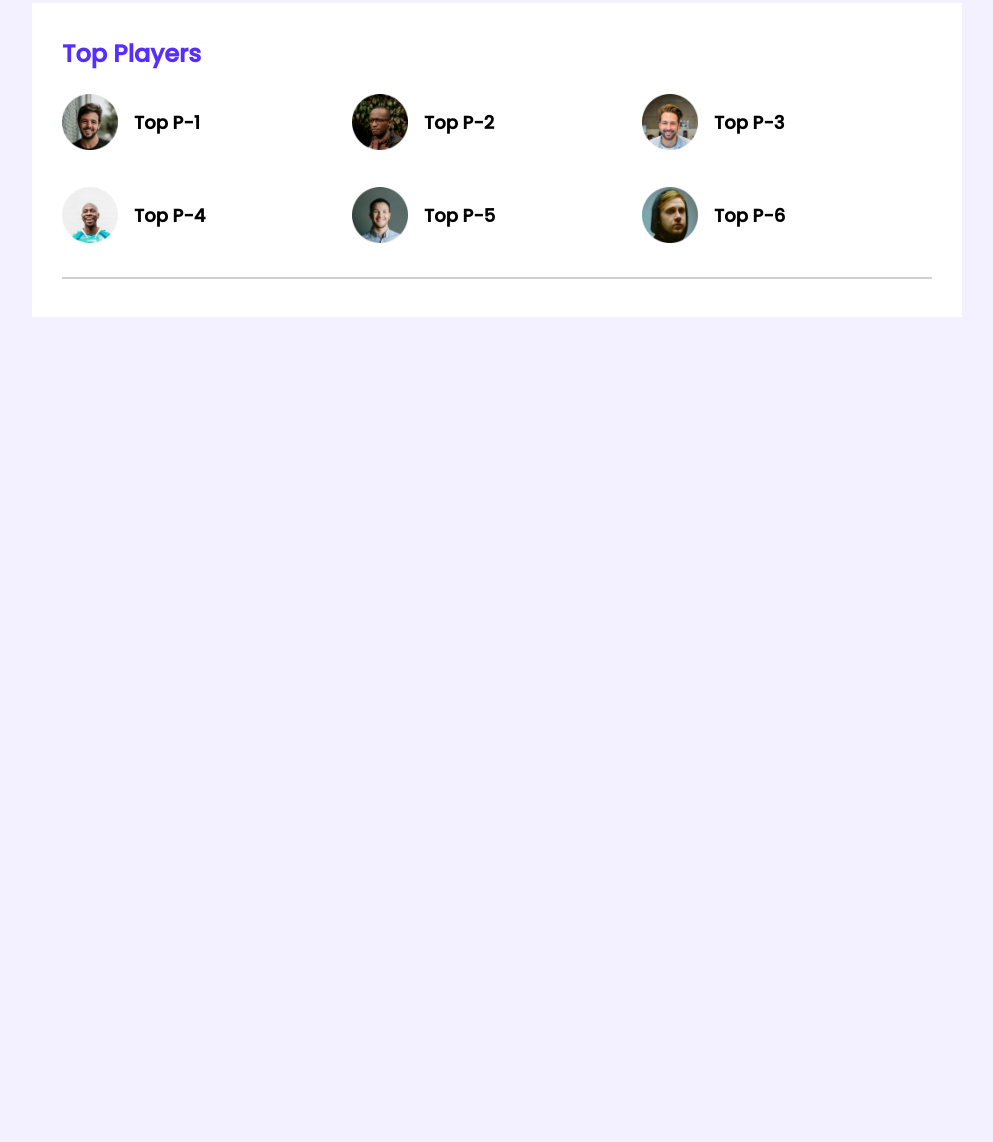
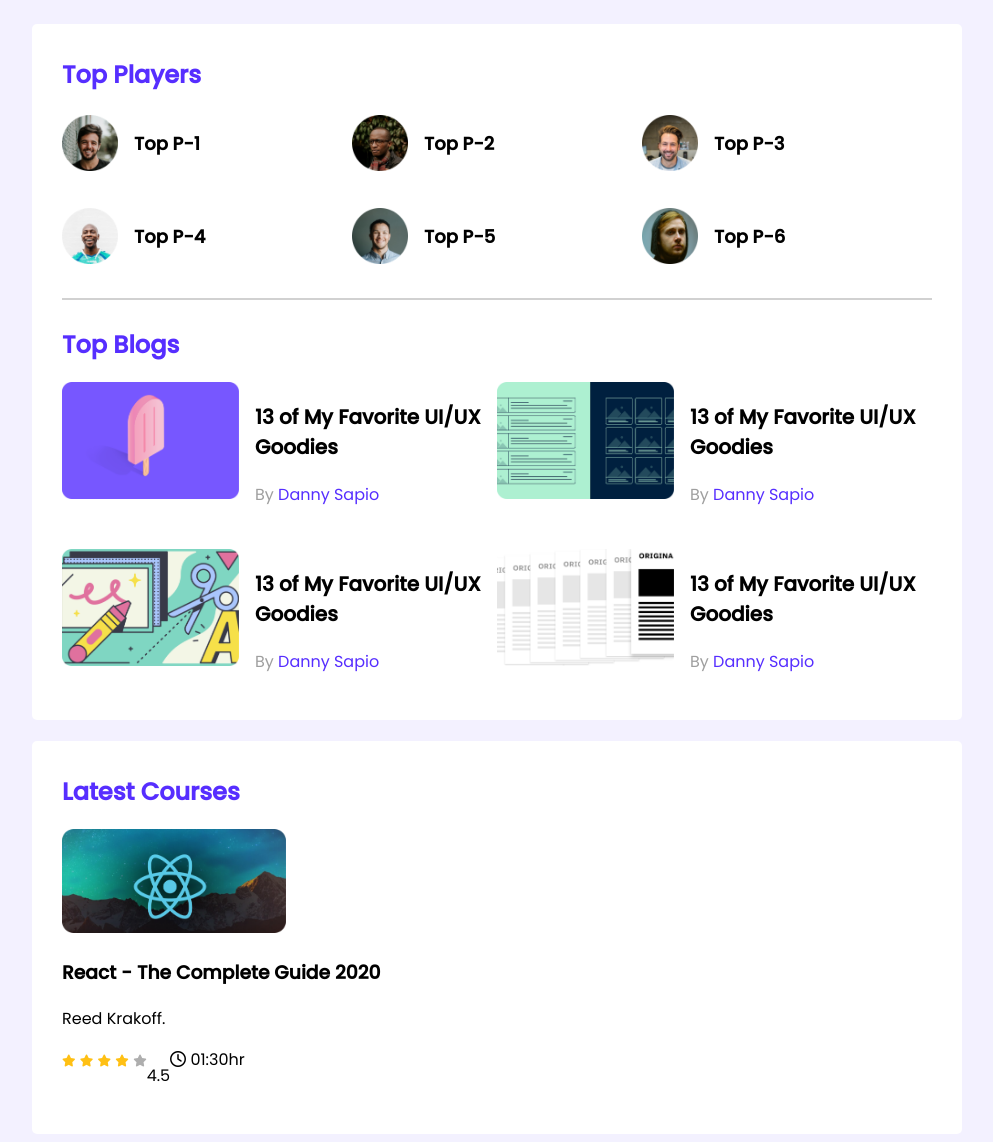
Before and after one commit to shourovr82/leader-board, a plain HTML site: page index.html in a window 1280 px wide. Shown: the part 5-1147 px from the top of the page, without its empty margins (143-1136 px from the left). Before the commit the page ends 800 px from the top, so only its background shows below. Drawn offline with Linux system fonts and the light colour scheme.

Commit message:
second commit

```diff
--- a/index.html
+++ b/index.html
@@ -6,6 +6,8 @@
     <meta http-equiv="X-UA-Compatible" content="IE=edge">
     <meta name="viewport" content="width=device-width, initial-scale=1.0">
     <title>Leader Board</title>
+    <!-- font awesome -->
+    <script src="https://kit.fontawesome.com/8877dd8455.js" crossorigin="anonymous"></script>
     <!-- stylesheet -->
     <link rel="stylesheet" href="styles/style.css">
 </head>
@@ -53,8 +55,96 @@
                 </div>
             </div>
             <hr>
+            <div class="top-blogs">
+                <h2 class="section-title">Top Blogs</h2>
+                <div class="blogs">
+                    <article class="blog">
+                        <div class="thumbnail">
+                            <img src="images/blogs/blog-1.png" alt="">
+                        </div>
+                        <div class="blog-info">
+                            <h3 class="blog-title">
+                                13 of My Favorite
+                                UI/UX Goodies
+                            </h3>
+                            <p class="blog-author">By <a href="">Danny Sapio</a></p>
+                        </div>
+                    </article>
+                    <article class="blog">
+                        <div class="thumbnail">
+                            <img src="images/blogs/blog-2.png" alt="">
+                        </div>
+                        <div class="blog-info">
+                            <h3 class="blog-title">
+                                13 of My Favorite
+                                UI/UX Goodies
+                            </h3>
+                            <p class="blog-author">By <a href="">Danny Sapio</a></p>
+                        </div>
+                    </article>
+                    <article class="blog">
+                        <div class="thumbnail">
+                            <img src="images/blogs/blog-3.png" alt="">
+                        </div>
+                        <div class="blog-info">
+                            <h3 class="blog-title">
+                                13 of My Favorite
+                                UI/UX Goodies
+                            </h3>
+                            <p class="blog-author">By <a href="">Danny Sapio</a></p>
+                        </div>
+                    </article>
+                    <article class="blog">
+                        <div class="thumbnail">
+                            <img src="images/blogs/blog-4.png" alt="">
+                        </div>
+                        <div class="blog-info">
+                            <h3 class="blog-title">
+                                13 of My Favorite
+                                UI/UX Goodies
+                            </h3>
+                            <p class="blog-author">By <a href="">Danny Sapio</a></p>
+                        </div>
+                    </article>
+                </div>
+            </div>
         </section>
         <!-- Top players and top blogs ends -->
+        <!-- latest Courses start -->
+        <section class="container">
+            <h2 class="section-title">
+                Latest Courses
+            </h2>
+            <div class="courses">
+                <div class="course">
+                    <div class="course-banner">
+                        <img src="images/courses/course-1.png" alt="">
+                    </div>
+                    <div class="course-detail">
+                        <h3 class="course-title">
+                            React - The Complete Guide 2020
+                        </h3>
+                        <p class="course-author">Reed Krakoff.</p>
+                        <div class="course-info">
+                            <div class="ratings">
+                                <i class="fa-solid fa-star filled"></i>
+                                <i class="fa-solid fa-star filled"></i>
+                                <i class="fa-solid fa-star filled"></i>
+                                <i class="fa-solid fa-star filled"></i>
+                                <i class="fa-solid fa-star empty"></i>
+                            </div>
+                            <p>4.5</p>
+                            <div class="course-duration">
+                                <i class="fa-regular fa-clock"></i>
+                                01:30hr
+                            </div>
+                        </div>
+                    </div>
+
+                </div>
+            </div>
+        </section>
+        <!-- latest Courses end -->
     </main>
     <!-- main section end -->
 </body>
--- a/styles/style.css
+++ b/styles/style.css
@@ -12,16 +12,21 @@ body {
     background-color: #FFFFFF;
     width: 870px;
     padding: 30px;
-
+    margin-top: 21px;
+    border-radius: 5px;
 }
 
 hr {
     border: 1px solid #D1D1D1;
+    margin-bottom: 27px;
 }
 
 main {
     display: flex;
     justify-content: center;
+    flex-direction: column;
+    align-items: center;
+
 }
 
 /* common styles ends */
@@ -57,3 +62,73 @@ main {
     margin-left: 16px;
     font-size: 18px;
 }
+
+/* top players section ends */
+
+/* top blogs style start */
+.blogs {
+    display: grid;
+    grid-template-columns: repeat(2, 1fr);
+    grid-row-gap: 26px;
+}
+
+.blog {
+    display: flex;
+}
+
+
+
+.blog .thumbnail img {
+    width: 177px;
+    height: 117px;
+}
+
+.blog-info {
+    margin-left: 16px;
+}
+
+.blog-title {
+    font-size: 20px;
+
+}
+
+.blog-author {
+    font-size: 16px;
+    color: #9F9F9F;
+
+}
+
+.blog-author a {
+    text-decoration: none;
+    font-size: 16px;
+    color: #562EFF;
+}
+
+
+/* top blogs style ends */
+
+
+/* courses styles start */
+
+.course .course-banner img {
+    width: 224px;
+    height: 104px;
+}
+
+.course-info {
+    display: flex;
+}
+
+.fa-star {
+    font-size: 12px;
+}
+
+.fa-star.filled {
+    color: #FFC014;
+}
+
+.fa-star.empty {
+    color: #AEAEAE;
+}
+
+/* courses styles end */
```
